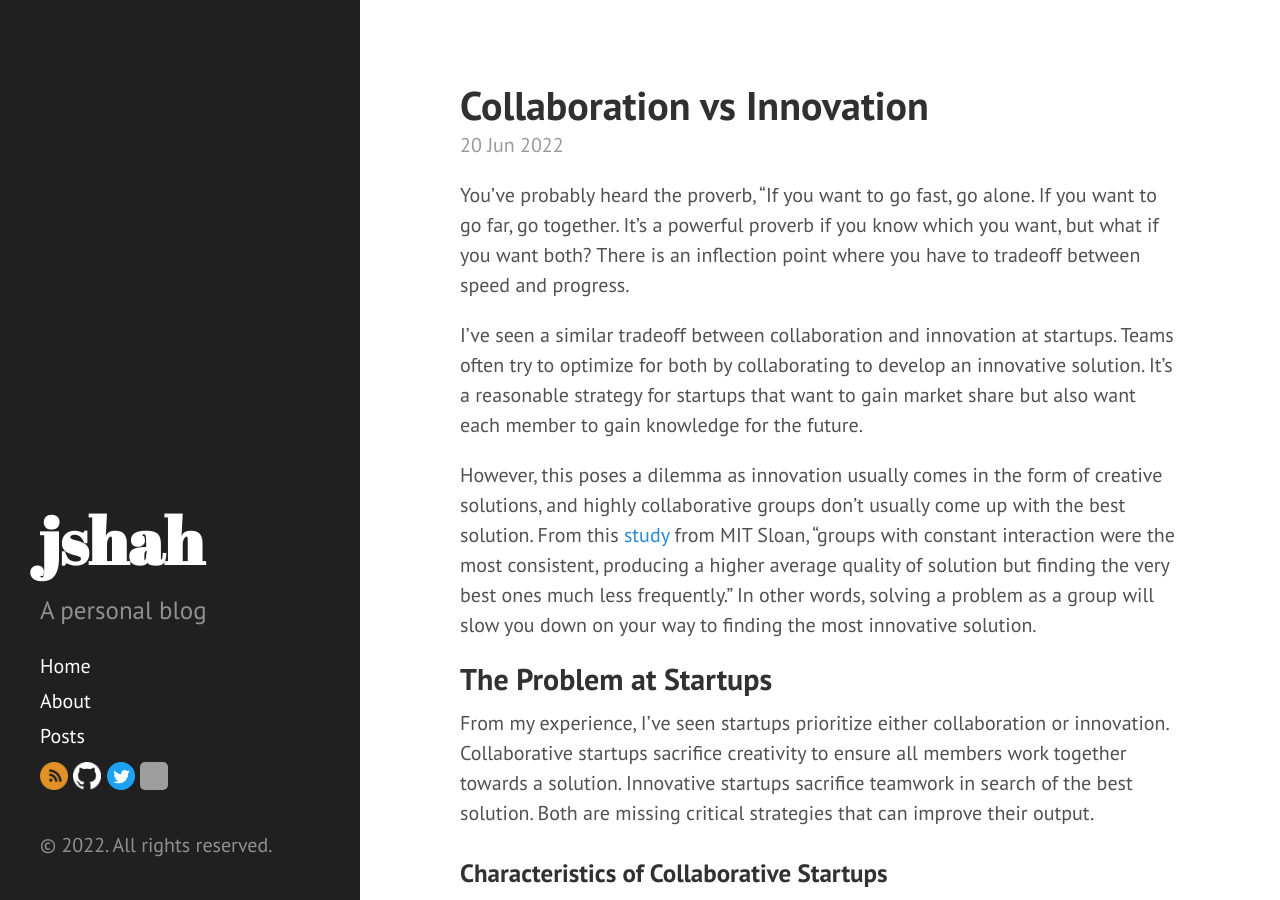
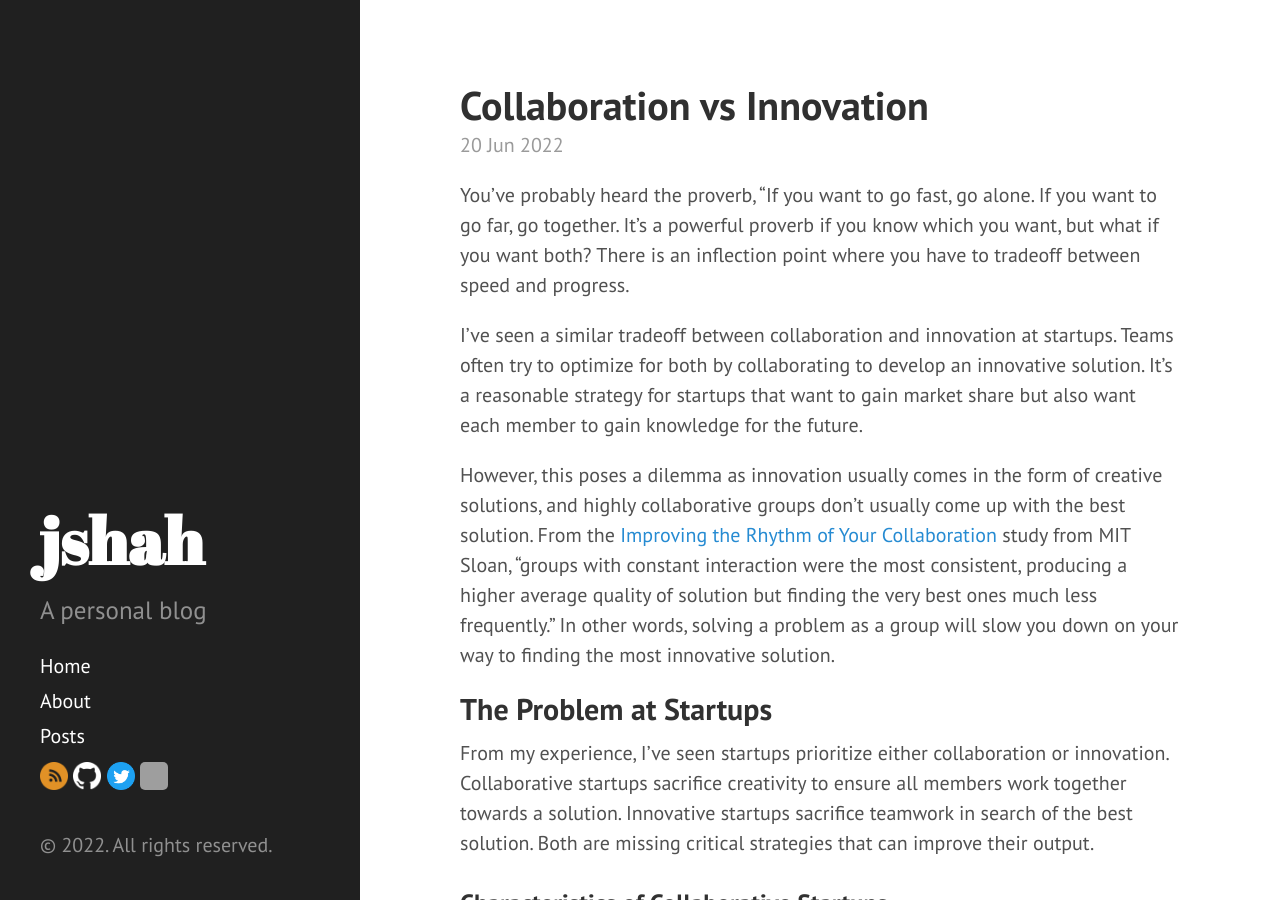
Before and after one commit to jshah/jshah.github.io, a Jekyll site: the page built from _posts/2022-06-20-collaboration-vs-innovation.md, in a window 1280 px wide and 900 px high. Built offline with Jekyll 4.4.1, drawn with Linux system fonts in a browser that asks for light colours; some of the changed text lies outside the part shown; grey boxes are pictures that could not be loaded.

Commit message:
updated post

```diff
--- a/_posts/2022-06-20-collaboration-vs-innovation.md
+++ b/_posts/2022-06-20-collaboration-vs-innovation.md
@@ -9,7 +9,7 @@ You’ve probably heard the proverb, “If you want to go fast, go alone. If you
 
 I’ve seen a similar tradeoff between collaboration and innovation at startups. Teams often try to optimize for both by collaborating to develop an innovative solution. It’s a reasonable strategy for startups that want to gain market share but also want each member to gain knowledge for the future.
 
-However, this poses a dilemma as innovation usually comes in the form of creative solutions, and highly collaborative groups don’t usually come up with the best solution. From this [study](https://sloanreview.mit.edu/article/improving-the-rhythm-of-your-collaboration/) from MIT Sloan, “groups with constant interaction were the most consistent, producing a higher average quality of solution but finding the very best ones much less frequently.” In other words, solving a problem as a group will slow you down on your way to finding the most innovative solution.
+However, this poses a dilemma as innovation usually comes in the form of creative solutions, and highly collaborative groups don’t usually come up with the best solution. From the [Improving the Rhythm of Your Collaboration](https://sloanreview.mit.edu/article/improving-the-rhythm-of-your-collaboration/) study from MIT Sloan, “groups with constant interaction were the most consistent, producing a higher average quality of solution but finding the very best ones much less frequently.” In other words, solving a problem as a group will slow you down on your way to finding the most innovative solution.
 
 ## The Problem at Startups
 
@@ -43,5 +43,6 @@ Some ideas to create this harmonic rhythm:
 - Create true no meeting days that last more than one day. Makers adhere to the [Maker’s schedule, not the manager’s](http://www.paulgraham.com/makersschedule.html) schedule, and need more than a few hours to innovate.
 - Collaboration sessions should be to share factual information and learnings. This will allow the team to build off each other without biasing towards any one solution.
 - Encourage individuals to create throw-away prototypes, go backward, and break things. This fosters an environment where you can be nimble and react to new information and ideas.
+- Encourage documentation like technical specifications and RFCs. This allows the writer to communicate thoughts clearly and allows your peers to review and reference the doc at leisure.
 
 I’ll leave you with this quote from the MIT Sloan study: “Too little communication, and there’s no learning and no synergy. Too much communication, and all the minds end up in the same place, focusing on the same types of solutions.”
```
